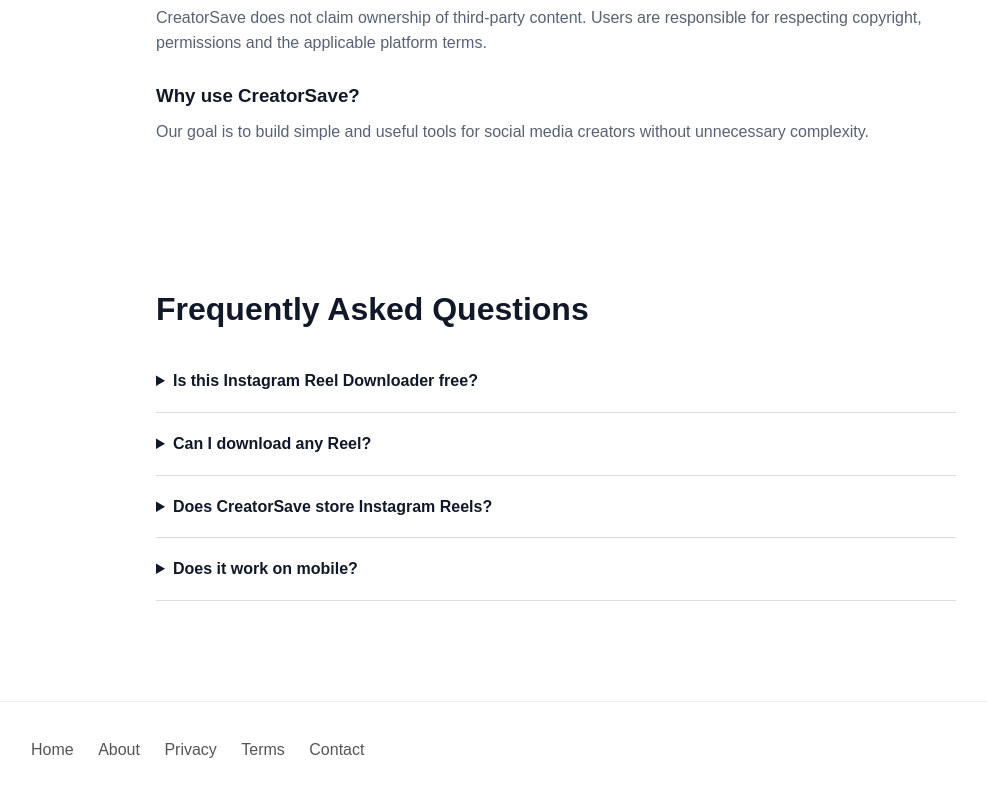
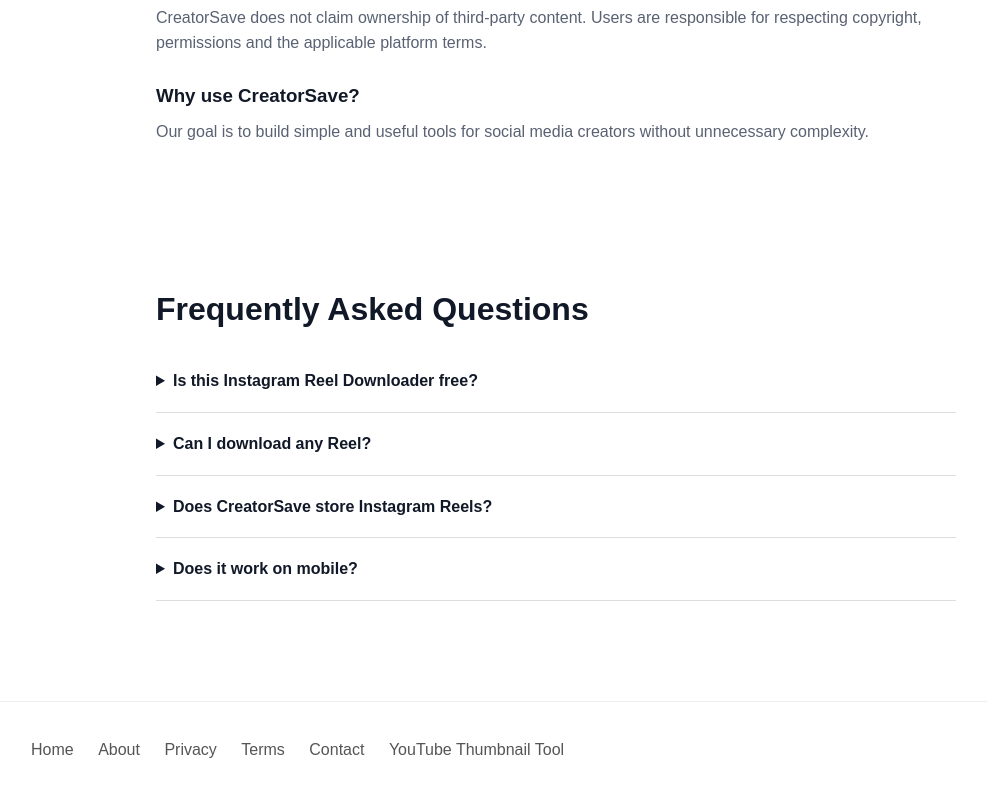
Before and after one commit to CreatorSave/creatorsave, a plain HTML site: page instagram-reel-downloader/index.html in a window 1280 px wide. Shown: the part 1102-1899 px from the top of the page, without its empty margins (84-1071 px from the left). Drawn offline with Linux system fonts and the light colour scheme.

Commit message:
Update index.html

```diff
--- a/instagram-reel-downloader/index.html
+++ b/instagram-reel-downloader/index.html
@@ -488,7 +488,9 @@
 <a href="../contact.html">
 Contact
 </a>
-
+<a href="../youtube-thumbnail-downloader/">
+YouTube Thumbnail Tool
+</a>
 </div>
 
 </footer>
```
